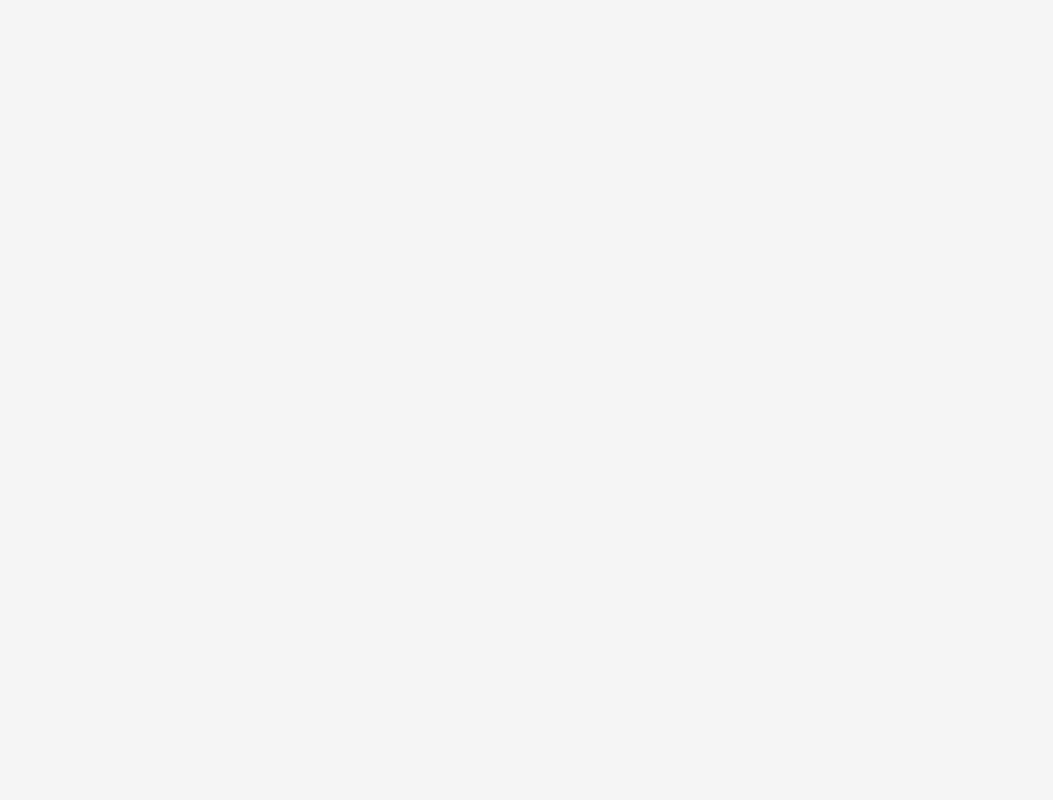
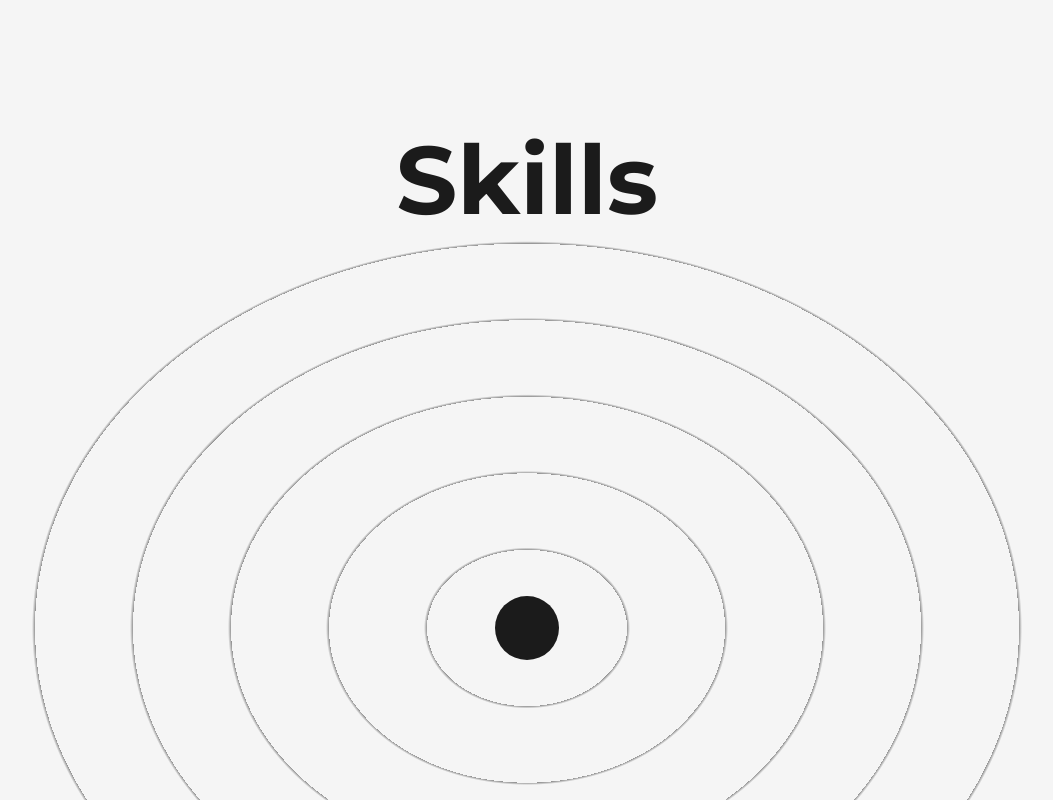
Before and after one commit to HugoPetla/my-portifolio, a Next.js app: page /about in a window 1280 px wide. Shown: the part 960-1760 px from the top of the page, without its empty margins (113-1166 px from the left). Before the commit the page ends 934 px from the top, so only its background shows below. Built offline with nearby package versions, Linux system fonts and the light colour scheme.

Commit message:
adding the skills component

```diff
--- a/src/app/about/page.tsx
+++ b/src/app/about/page.tsx
@@ -6,13 +6,14 @@
 import { AnimatedText } from "@/components/AnimatedText";
 import profilePic from "@/public/images/profile/Hugo-Petla-3x4.jpg";
 import { useInView, useMotionValue, useSpring } from "framer-motion";
+import { Skills } from "@/components/Skills";
 
 const AnimatedNumbers = ({ value }: { value: number }) => {
   const ref = useRef<HTMLDivElement | null>(null);
 
   const motionValue = useMotionValue(0);
   const springValue = useSpring(motionValue, { duration: 3000 });
-  const isInView = useInView(ref);
+  const isInView = useInView(ref, { once: true });
 
   useEffect(() => {
     if (isInView) {
@@ -96,6 +97,7 @@
             </div>
           </div>
         </div>
+        <Skills />
       </main>
     </div>
   );
--- /dev/null
+++ b/src/components/Skills/index.tsx
@@ -0,0 +1,39 @@
+import React from "react";
+import { motion } from "framer-motion";
+
+const Skill = ({ name, x, y }: { name: string; x: number; y: number }) => {
+  return (
+    <>
+      <motion.div
+        className="flex items-center justify-center rounded-full font-semibold bg-dark text-light p-8 shadow-dark cursor-pointer"
+        whileHover={{ scale: 1.05 }}
+      >
+        {name}
+      </motion.div>
+    </>
+  );
+};
+
+export const Skills = ({
+  name,
+  x,
+  y,
+}: {
+  name: string;
+  x: number;
+  y: number;
+}) => {
+  return (
+    <>
+      <h2 className="font-bold text-8xl mt-64 w-full text-center">Skills</h2>
+      <div className="w-full h-screen relative flex items-center justify-center rounded-full bg-circularLight">
+        <motion.div
+          className="flex items-center justify-center rounded-full font-semibold bg-dark text-light p-8 shadow-dark cursor-pointer"
+          whileHover={{ scale: 1.05 }}
+        >
+          {name}
+        </motion.div>
+      </div>
+    </>
+  );
+};
--- a/tailwind.config.js
+++ b/tailwind.config.js
@@ -18,6 +18,13 @@
         primary: "#B63E96", // 240,86,199
         primaryDark: "#58E6D9", // 80,230,217
       },
+      animation: {
+        "spin-slow": "spin 8s linear infinite",
+      },
+      backgroundImage: {
+        circularLight:
+          "repeating-radial-gradient(rgba(0, 0, 0, 0.4) 2px, #f5f5f5 5px, #f5f5f5 100px)",
+      },
     },
   },
   plugins: [],
```
